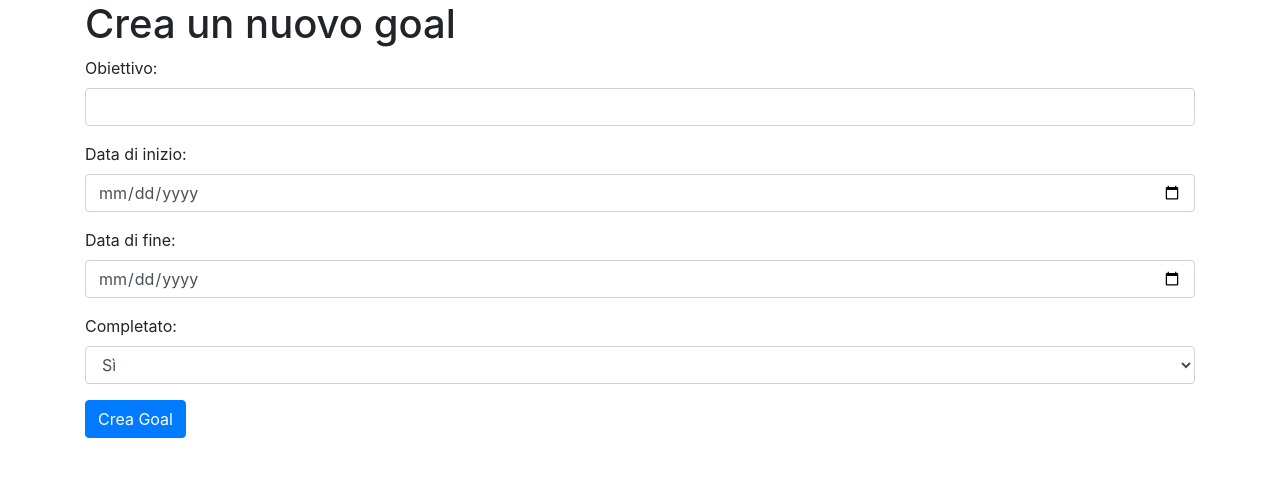
After one commit to LeonardoDelBene/django_project, a Django app: page /goals/create/ in a window 1280 px wide. The commit adds this page. Shown: the top 477 px of the page. Run offline with Django 4.2, Linux system fonts and the light colour scheme; a user stored in the database is signed in; some libraries are stand-ins or nearby versions.

Commit message:
change template

```diff
--- a/goals/urls.py
+++ b/goals/urls.py
@@ -1,5 +1,8 @@
 from django.urls import path
-from .views import get_all_goals
+from .views import get_all_goals, create_goals, view_completed_goals
+
 urlpatterns = [
     path('', get_all_goals, name='goals'),
+    path('create/', create_goals, name='create_goals'),
+    path('viewCompletedGoal/',view_completed_goals, name='view_completed_goals'),
 ]
--- a/goals/views.py
+++ b/goals/views.py
@@ -14,3 +14,28 @@ def get_all_goals(request):
             return render(request, 'goals.html', context)
     else :
         return redirect('login')
+
+def create_goals(request):
+    if(request.user.is_authenticated):
+        if(request.method == 'POST'):
+            user=request.user
+            goal=request.POST['goal']
+            start_date=request.POST['start_date']
+            end_date=request.POST['end_date']
+            completed=request.POST['completed']
+            Goal.objects.create(user=user, goal=goal, start_date=start_date, end_date=end_date, completed=completed)
+            return redirect('profile_home')
+        else:
+            return render(request, 'create_goals.html')
+    else :
+        return redirect('login')
+
+def view_completed_goals(request):
+    if(request.user.is_authenticated):
+        if(request.method == 'GET'):
+            user=request.user
+            goals = Goal.objects.filter(user=user, completed=True)
+            context={
+                'goals': goals
+            }
+            return render(request, 'goals.html', context)
--- /dev/null
+++ b/templates/create_goals.html
@@ -0,0 +1,41 @@
+<!-- create_goals.html -->
+
+<!DOCTYPE html>
+<html lang="it">
+<head>
+    <meta charset="UTF-8">
+    <meta name="viewport" content="width=device-width, initial-scale=1.0">
+    <title>Create Goals</title>
+    <!-- Aggiungi i link ai file CSS di Bootstrap -->
+    <link rel="stylesheet" href="https://stackpath.bootstrapcdn.com/bootstrap/4.5.2/css/bootstrap.min.css">
+</head>
+<body>
+    <div class="container">
+        <h1>Crea un nuovo goal</h1>
+
+        <form method="post">
+            {% csrf_token %}
+            <div class="form-group">
+                <label for="goal">Obiettivo:</label>
+                <input type="text" class="form-control" id="goal" name="goal" required>
+            </div>
+            <div class="form-group">
+                <label for="start_date">Data di inizio:</label>
+                <input type="date" class="form-control" id="start_date" name="start_date" required>
+            </div>
+            <div class="form-group">
+                <label for="end_date">Data di fine:</label>
+                <input type="date" class="form-control" id="end_date" name="end_date" required>
+            </div>
+            <div class="form-group">
+                <label for="completed">Completato:</label>
+                <select class="form-control" id="completed" name="completed" required>
+                    <option value="True">Sì</option>
+                    <option value="False">No</option>
+                </select>
+            </div>
+            <button type="submit" class="btn btn-primary">Crea Goal</button>
+        </form>
+    </div>
+</body>
+</html>
--- a/templates/goals.html
+++ b/templates/goals.html
@@ -26,7 +26,7 @@
         {% for goal in goals %}
           <tr>
             <td>{{ goal.id }}</td>
-            <td>{{ goal.description }}</td>
+            <td>{{ goal.goal }}</td>
             <td>{{ goal.start_date }}</td>
             <td>{{ goal.end_date }}</td>
             <td><input type="checkbox" {% if goal.completed %}checked{% endif %} disabled></td>
```
Also changed, not shown: templates/profile_home.html (+11 -3 lines), db.sqlite3.
